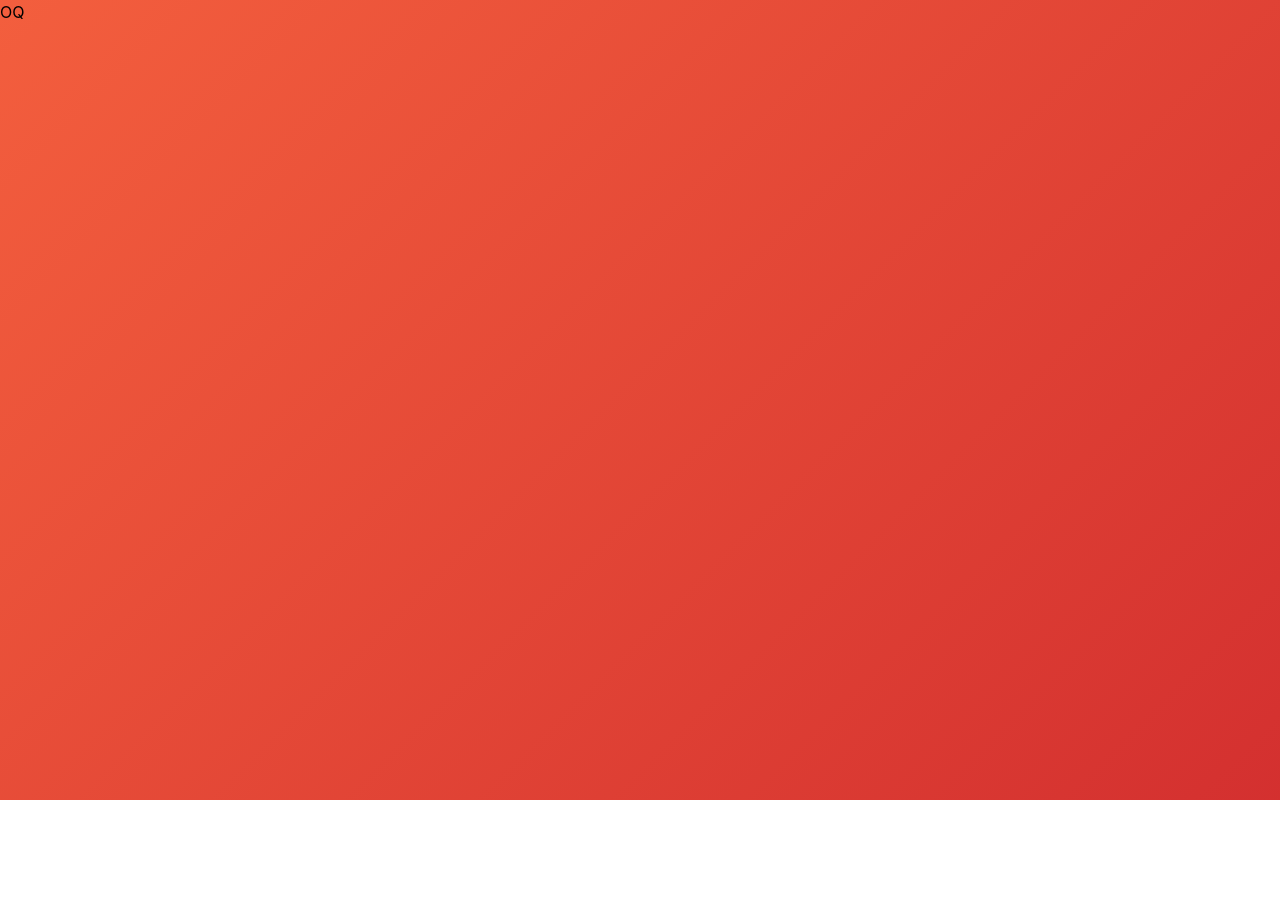
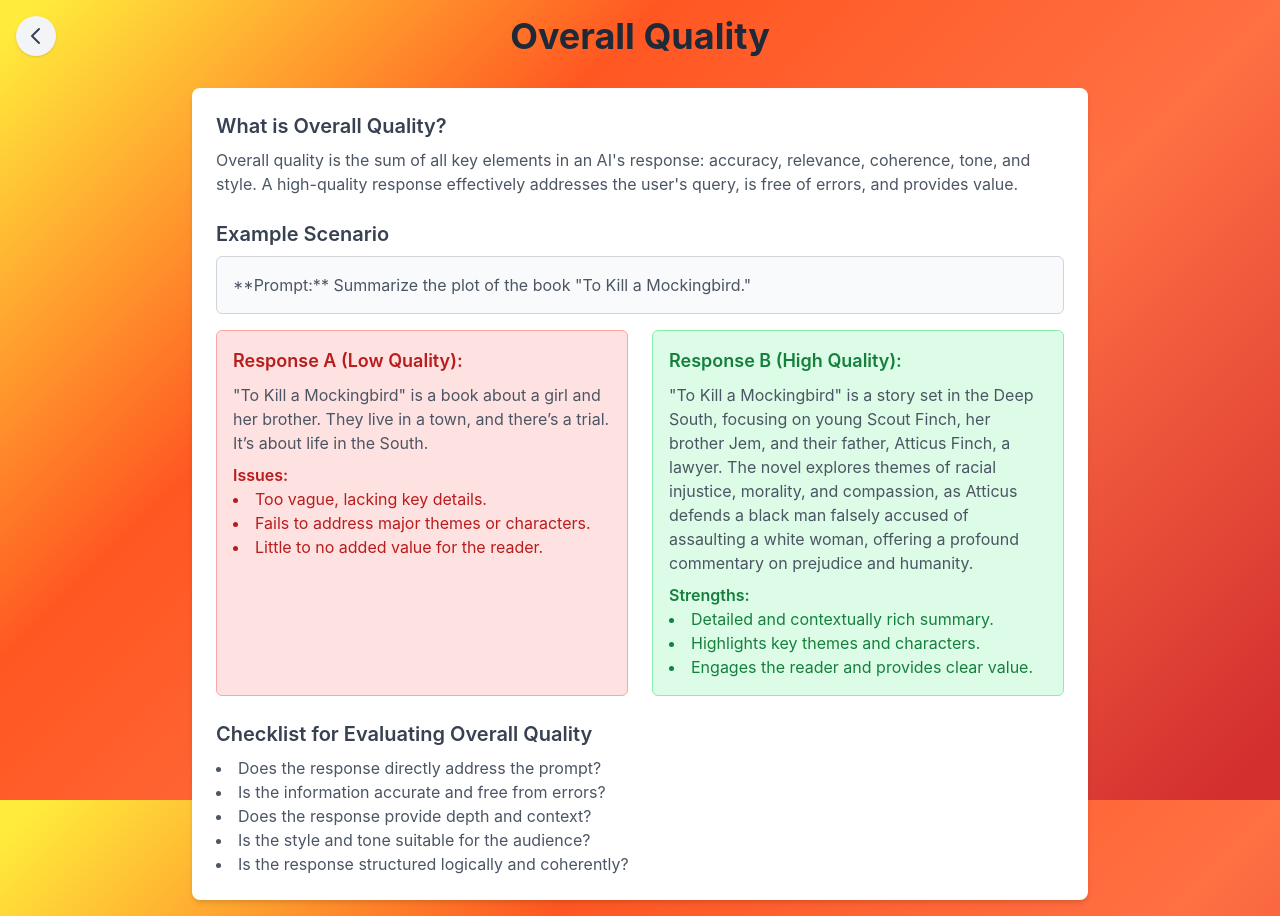
Before and after one commit to diegogomezgonza/AIMaster, a React (Vite) app: page /overall-quality in a window 1280 px wide. Before the commit the page ends 800 px from the top, so only its background shows below. Built offline with nearby package versions, Linux system fonts and the light colour scheme.

Commit message:
Simple analysis on OQ

```diff
--- a/src/css/output.css
+++ b/src/css/output.css
@@ -632,16 +632,16 @@ video {
   margin-bottom: 2rem;
 }
 
-.mt-5 {
-  margin-top: 1.25rem;
-}
-
 .mt-2 {
   margin-top: 0.5rem;
 }
 
 .mt-4 {
   margin-top: 1rem;
+}
+
+.mt-5 {
+  margin-top: 1.25rem;
 }
 
 .block {
@@ -672,6 +672,10 @@ video {
   width: 0px;
 }
 
+.w-6 {
+  width: 1.5rem;
+}
+
 .w-full {
   width: 100%;
 }
@@ -679,10 +683,6 @@ video {
 .w-max {
   width: -moz-max-content;
   width: max-content;
-}
-
-.w-6 {
-  width: 1.5rem;
 }
 
 .max-w-4xl {
@@ -701,12 +701,12 @@ video {
   list-style-type: disc;
 }
 
+.grid-cols-1 {
+  grid-template-columns: repeat(1, minmax(0, 1fr));
+}
+
 .grid-cols-2 {
   grid-template-columns: repeat(2, minmax(0, 1fr));
-}
-
-.grid-cols-1 {
-  grid-template-columns: repeat(1, minmax(0, 1fr));
 }
 
 .flex-col {
@@ -725,6 +725,10 @@ video {
   gap: 1.5rem;
 }
 
+.rounded-full {
+  border-radius: 9999px;
+}
+
 .rounded-lg {
   border-radius: 0.5rem;
 }
@@ -733,12 +737,13 @@ video {
   border-radius: 0.375rem;
 }
 
-.rounded-full {
-  border-radius: 9999px;
+.border {
+  border-width: 1px;
 }
 
-.border {
-  border-width: 1px;
+.border-blue-300 {
+  --tw-border-opacity: 1;
+  border-color: rgb(147 197 253 / var(--tw-border-opacity, 1));
 }
 
 .border-gray-300 {
@@ -756,24 +761,14 @@ video {
   border-color: rgb(252 165 165 / var(--tw-border-opacity, 1));
 }
 
-.border-blue-300 {
-  --tw-border-opacity: 1;
-  border-color: rgb(147 197 253 / var(--tw-border-opacity, 1));
-}
-
 .border-yellow-300 {
   --tw-border-opacity: 1;
   border-color: rgb(253 224 71 / var(--tw-border-opacity, 1));
 }
 
-.bg-indigo-600 {
+.bg-blue-100 {
   --tw-bg-opacity: 1;
-  background-color: rgb(79 70 229 / var(--tw-bg-opacity, 1));
-}
-
-.bg-white {
-  --tw-bg-opacity: 1;
-  background-color: rgb(255 255 255 / var(--tw-bg-opacity, 1));
+  background-color: rgb(219 234 254 / var(--tw-bg-opacity, 1));
 }
 
 .bg-gray-100 {
@@ -791,14 +786,19 @@ video {
   background-color: rgb(220 252 231 / var(--tw-bg-opacity, 1));
 }
 
+.bg-indigo-600 {
+  --tw-bg-opacity: 1;
+  background-color: rgb(79 70 229 / var(--tw-bg-opacity, 1));
+}
+
 .bg-red-100 {
   --tw-bg-opacity: 1;
   background-color: rgb(254 226 226 / var(--tw-bg-opacity, 1));
 }
 
-.bg-blue-100 {
+.bg-white {
   --tw-bg-opacity: 1;
-  background-color: rgb(219 234 254 / var(--tw-bg-opacity, 1));
+  background-color: rgb(255 255 255 / var(--tw-bg-opacity, 1));
 }
 
 .bg-yellow-100 {
@@ -806,16 +806,16 @@ video {
   background-color: rgb(254 249 195 / var(--tw-bg-opacity, 1));
 }
 
-.p-6 {
-  padding: 1.5rem;
+.p-2 {
+  padding: 0.5rem;
 }
 
 .p-4 {
   padding: 1rem;
 }
 
-.p-2 {
-  padding: 0.5rem;
+.p-6 {
+  padding: 1.5rem;
 }
 
 .px-4 {
@@ -842,14 +842,14 @@ video {
   line-height: 1.75rem;
 }
 
+.text-sm {
+  font-size: 0.875rem;
+  line-height: 1.25rem;
+}
+
 .text-xl {
   font-size: 1.25rem;
   line-height: 1.75rem;
-}
-
-.text-sm {
-  font-size: 0.875rem;
-  line-height: 1.25rem;
 }
 
 .font-bold {
@@ -858,6 +858,11 @@ video {
 
 .font-semibold {
   font-weight: 600;
+}
+
+.text-blue-700 {
+  --tw-text-opacity: 1;
+  color: rgb(29 78 216 / var(--tw-text-opacity, 1));
 }
 
 .text-gray-600 {
@@ -885,25 +890,20 @@ video {
   color: rgb(185 28 28 / var(--tw-text-opacity, 1));
 }
 
-.text-blue-700 {
-  --tw-text-opacity: 1;
-  color: rgb(29 78 216 / var(--tw-text-opacity, 1));
-}
-
 .text-yellow-700 {
   --tw-text-opacity: 1;
   color: rgb(161 98 7 / var(--tw-text-opacity, 1));
 }
 
+.shadow {
+  --tw-shadow: 0 1px 3px 0 rgb(0 0 0 / 0.1), 0 1px 2px -1px rgb(0 0 0 / 0.1);
+  --tw-shadow-colored: 0 1px 3px 0 var(--tw-shadow-color), 0 1px 2px -1px var(--tw-shadow-color);
+  box-shadow: var(--tw-ring-offset-shadow, 0 0 #0000), var(--tw-ring-shadow, 0 0 #0000), var(--tw-shadow);
+}
+
 .shadow-md {
   --tw-shadow: 0 4px 6px -1px rgb(0 0 0 / 0.1), 0 2px 4px -2px rgb(0 0 0 / 0.1);
   --tw-shadow-colored: 0 4px 6px -1px var(--tw-shadow-color), 0 2px 4px -2px var(--tw-shadow-color);
-  box-shadow: var(--tw-ring-offset-shadow, 0 0 #0000), var(--tw-ring-shadow, 0 0 #0000), var(--tw-shadow);
-}
-
-.shadow {
-  --tw-shadow: 0 1px 3px 0 rgb(0 0 0 / 0.1), 0 1px 2px -1px rgb(0 0 0 / 0.1);
-  --tw-shadow-colored: 0 1px 3px 0 var(--tw-shadow-color), 0 1px 2px -1px var(--tw-shadow-color);
   box-shadow: var(--tw-ring-offset-shadow, 0 0 #0000), var(--tw-ring-shadow, 0 0 #0000), var(--tw-shadow);
 }
 
@@ -930,6 +930,11 @@ video {
   background-color: rgb(59 130 246 / var(--tw-bg-opacity, 1));
 }
 
+.hover\:bg-gray-200:hover {
+  --tw-bg-opacity: 1;
+  background-color: rgb(229 231 235 / var(--tw-bg-opacity, 1));
+}
+
 .hover\:bg-green-500:hover {
   --tw-bg-opacity: 1;
   background-color: rgb(34 197 94 / var(--tw-bg-opacity, 1));
@@ -943,11 +948,6 @@ video {
 .hover\:bg-yellow-500:hover {
   --tw-bg-opacity: 1;
   background-color: rgb(234 179 8 / var(--tw-bg-opacity, 1));
-}
-
-.hover\:bg-gray-200:hover {
-  --tw-bg-opacity: 1;
-  background-color: rgb(229 231 235 / var(--tw-bg-opacity, 1));
 }
 
 .hover\:text-white:hover {
--- a/src/pages/OQ.jsx
+++ b/src/pages/OQ.jsx
@@ -1,10 +1,93 @@
-import React from 'react';
-
+import React from "react";
+import { useNavigate } from "react-router-dom";
 
 function OQ() {
+  const navigate = useNavigate();
+
   return (
-    <div>
-        <h1>OQ</h1>
+    <div
+      className="flex flex-col items-center justify-center min-h-screen p-4 relative"
+      data-barba="container"
+      data-barba-namespace="overall-quality"
+    >
+      <button
+        onClick={() => navigate("/")}
+        className="absolute top-4 left-4 p-2 bg-gray-100 rounded-full shadow hover:bg-gray-200"
+        aria-label="Go back"
+      >
+        <svg
+          xmlns="http://www.w3.org/2000/svg"
+          className="w-6 h-6 text-gray-700"
+          fill="none"
+          viewBox="0 0 24 24"
+          stroke="currentColor"
+          strokeWidth={2}
+        >
+          <path strokeLinecap="round" strokeLinejoin="round" d="M15 19l-7-7 7-7" />
+        </svg>
+      </button>
+
+      <h1 className="text-4xl font-bold text-gray-800 mb-8">Overall Quality</h1>
+      <div className="w-full max-w-4xl bg-white shadow-md rounded-lg p-6">
+        <div className="mb-6">
+          <h2 className="text-xl font-semibold text-gray-700">What is Overall Quality?</h2>
+          <p className="mt-2 text-gray-600">
+            Overall quality is the sum of all key elements in an AI's response: accuracy, relevance,
+            coherence, tone, and style. A high-quality response effectively addresses the user's query,
+            is free of errors, and provides value.
+          </p>
+        </div>
+
+        <div className="mb-6">
+          <h2 className="text-xl font-semibold text-gray-700">Example Scenario</h2>
+          <p className="mt-2 text-gray-600 border border-gray-300 rounded-md p-4 bg-gray-50">
+            **Prompt:** Summarize the plot of the book "To Kill a Mockingbird."
+          </p>
+          <div className="grid grid-cols-1 md:grid-cols-2 gap-6 mt-4">
+            {/* Response A */}
+            <div className="bg-red-100 border border-red-300 rounded-md p-4">
+              <h3 className="text-lg font-semibold text-red-700">Response A (Low Quality):</h3>
+              <p className="mt-2 text-gray-600">
+                "To Kill a Mockingbird" is a book about a girl and her brother. They live in a town,
+                and there’s a trial. It’s about life in the South.
+              </p>
+              <p className="mt-2 text-red-700 font-semibold">Issues:</p>
+              <ul className="list-disc list-inside text-red-700">
+                <li>Too vague, lacking key details.</li>
+                <li>Fails to address major themes or characters.</li>
+                <li>Little to no added value for the reader.</li>
+              </ul>
+            </div>
+            {/* Response B */}
+            <div className="bg-green-100 border border-green-300 rounded-md p-4">
+              <h3 className="text-lg font-semibold text-green-700">Response B (High Quality):</h3>
+              <p className="mt-2 text-gray-600">
+                "To Kill a Mockingbird" is a story set in the Deep South, focusing on young Scout Finch,
+                her brother Jem, and their father, Atticus Finch, a lawyer. The novel explores themes of
+                racial injustice, morality, and compassion, as Atticus defends a black man falsely accused
+                of assaulting a white woman, offering a profound commentary on prejudice and humanity.
+              </p>
+              <p className="mt-2 text-green-700 font-semibold">Strengths:</p>
+              <ul className="list-disc list-inside text-green-700">
+                <li>Detailed and contextually rich summary.</li>
+                <li>Highlights key themes and characters.</li>
+                <li>Engages the reader and provides clear value.</li>
+              </ul>
+            </div>
+          </div>
+        </div>
+
+        <div>
+          <h2 className="text-xl font-semibold text-gray-700">Checklist for Evaluating Overall Quality</h2>
+          <ul className="list-disc list-inside mt-2 text-gray-600">
+            <li>Does the response directly address the prompt?</li>
+            <li>Is the information accurate and free from errors?</li>
+            <li>Does the response provide depth and context?</li>
+            <li>Is the style and tone suitable for the audience?</li>
+            <li>Is the response structured logically and coherently?</li>
+          </ul>
+        </div>
+      </div>
     </div>
   );
 }
```
